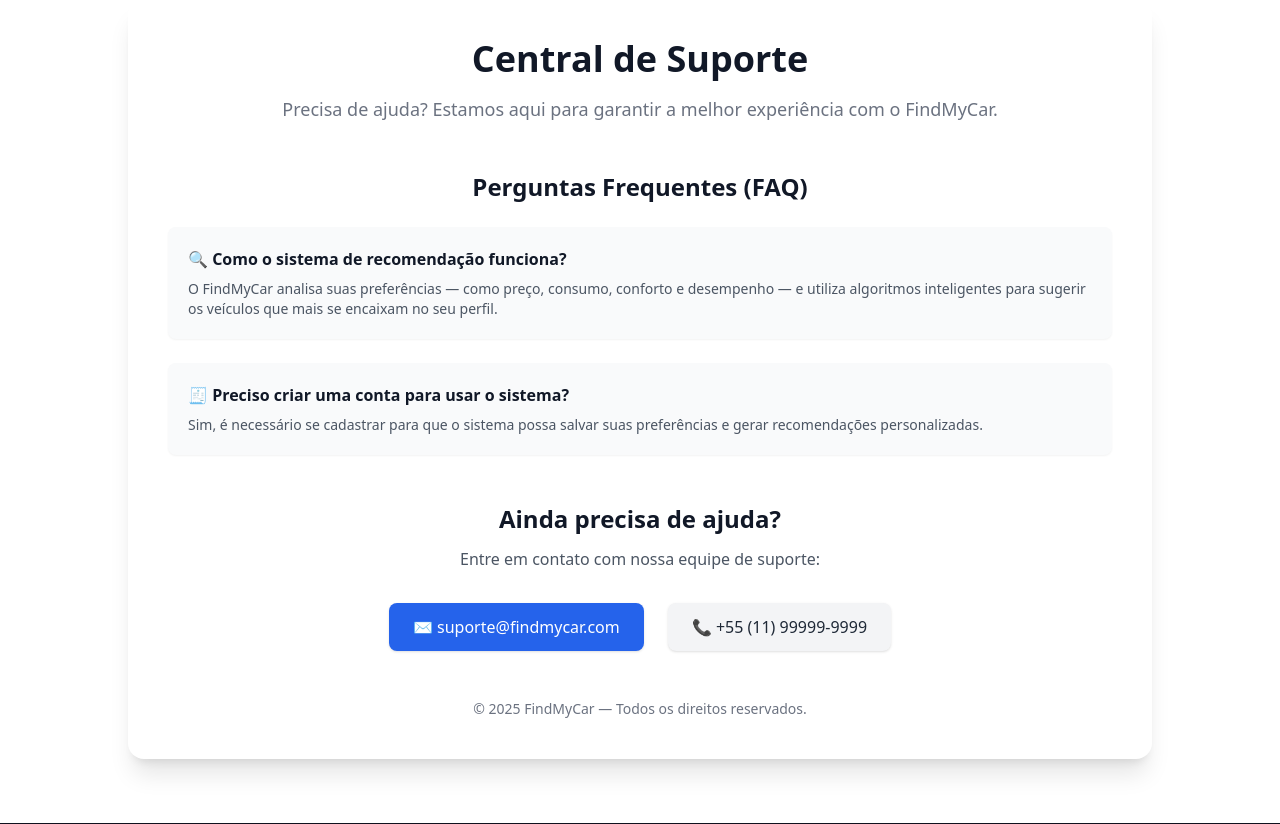
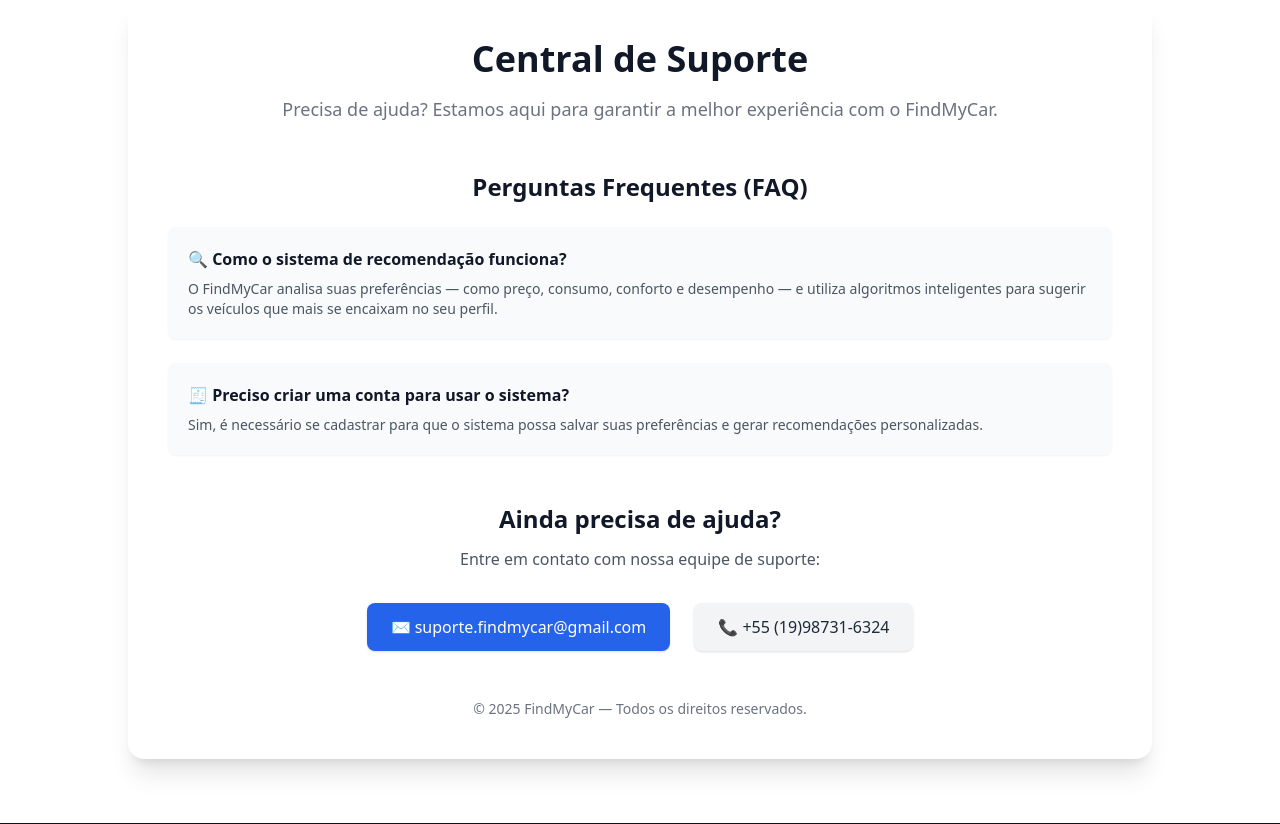
Before and after one commit to Gizetto61/FindMyCar, a Flask app: page /suporte in a window 1280 px wide. Shown: the part 127-951 px from the top of the page. Run offline with Flask 3, Linux system fonts and the light colour scheme; some libraries are stand-ins or nearby versions.

Commit message:
atualizando telefone e email de suporte

```diff
--- a/app/templates/contatos.html
+++ b/app/templates/contatos.html
@@ -10,7 +10,7 @@
     <div class="space-y-4 text-left">
       <div class="flex items-center gap-3">
         <span class="text-blue-600 text-xl">📞</span>
-        <a href="tel:+5511999999999" class="text-gray-800 hover:text-blue-600 transition">+55 (11) 99999-9999</a>
+        <a href="tel:+5511999999999" class="text-gray-800 hover:text-blue-600 transition">+55 (19)98731-6324</a>
       </div>
 
       <div class="flex items-center gap-3">
--- a/app/templates/suporte.html
+++ b/app/templates/suporte.html
@@ -35,10 +35,10 @@
 
       <div class="flex flex-col sm:flex-row justify-center gap-6 text-gray-800">
         <a href="mailto:suporte@findmycar.com" class="bg-blue-600 text-white px-6 py-3 rounded-lg shadow hover:bg-blue-700 transition">
-          ✉️ suporte@findmycar.com
+          ✉️ suporte.findmycar@gmail.com
         </a>
-        <a href="tel:+5511999999999" class="bg-gray-100 px-6 py-3 rounded-lg shadow hover:bg-gray-200 transition">
-          📞 +55 (11) 99999-9999
+        <a href="tel:+5519987316324" class="bg-gray-100 px-6 py-3 rounded-lg shadow hover:bg-gray-200 transition">
+          📞 +55 (19)98731-6324
         </a>
       </div>
     </div>
```
